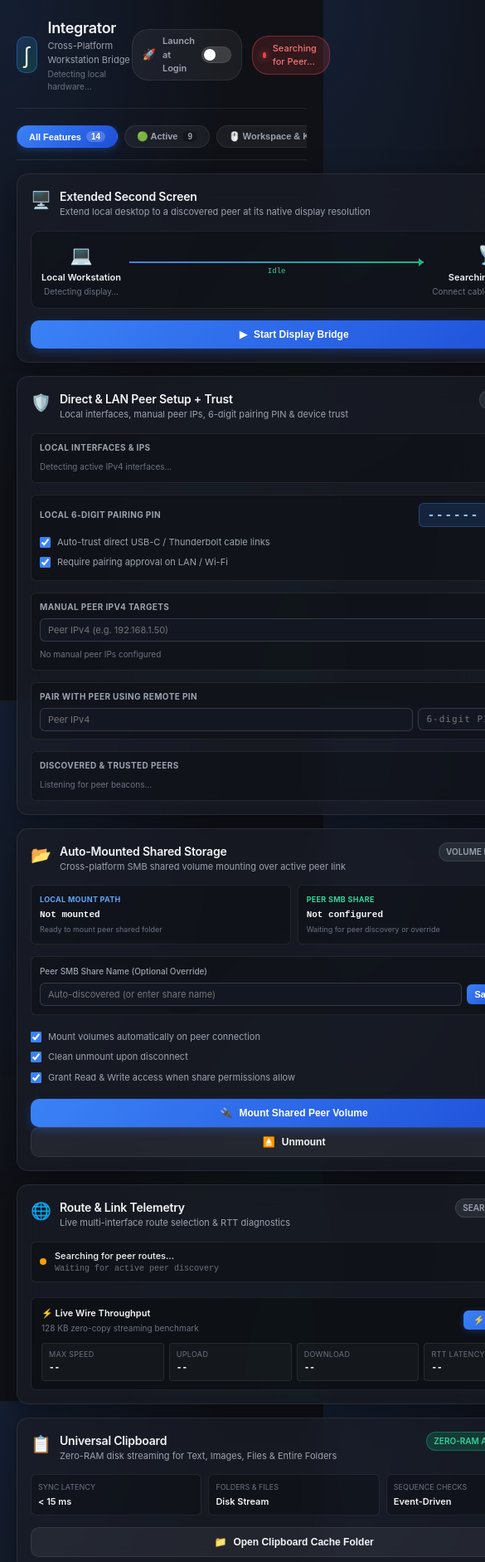
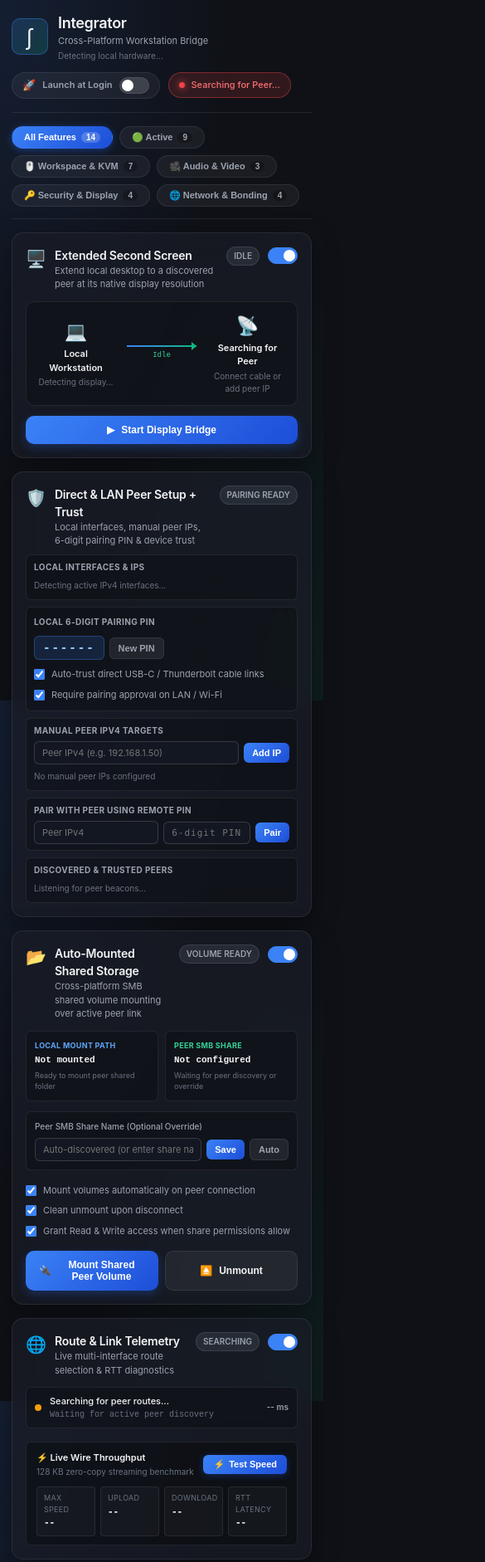
Before and after one commit to Manveer-Singh-99/Integrator, a plain HTML site: page app/ui/index.html in a window 390 px wide. Shown: the top 1882 px of the page at 83% size, 585 px wide, since content can reach past the window. Drawn offline with Linux system fonts and the light colour scheme.

Commit message:
fix(ui): resolve 2-column grid horizontal overflow, card scaling, and custom dark scrollbars

```diff
--- a/app/tauri.conf.json
+++ b/app/tauri.conf.json
@@ -11,9 +11,9 @@
       {
         "title": "Integrator",
         "label": "main",
-        "width": 980,
-        "height": 740,
-        "minWidth": 780,
+        "width": 1120,
+        "height": 780,
+        "minWidth": 760,
         "minHeight": 560,
         "resizable": true,
         "fullscreen": false,
--- a/app/ui/app.js
+++ b/app/ui/app.js
@@ -939,10 +939,12 @@ async function updateStatus() {
 
     if (tbStateBadge && btnTb && btnTbLabel) {
       if (!status.has_touch_bar) {
-        setCardPill(tbStateBadge, 'Not detected on this Mac', 'pill-idle');
+        const isMacLocal = (status.local_os || '').toLowerCase() === 'macos';
+        const unsupportedLabel = isMacLocal ? 'Not detected on this Mac' : 'macOS Touch Bar Only';
+        setCardPill(tbStateBadge, unsupportedLabel, 'pill-idle');
         btnTb.className = 'btn btn-primary';
         btnTb.disabled = true;
-        btnTbLabel.textContent = 'Not detected on this Mac';
+        btnTbLabel.textContent = unsupportedLabel;
         if (chkTbScope) chkTbScope.disabled = true;
         if (chkTbGlass) chkTbGlass.disabled = true;
       } else {
--- a/app/ui/style.css
+++ b/app/ui/style.css
@@ -35,6 +35,26 @@ select,
   -webkit-user-select: text;
 }
 
+/* Custom Dark Scrollbars (macOS WebKit & Windows WebView2) */
+::-webkit-scrollbar {
+  width: 6px;
+  height: 6px;
+}
+
+::-webkit-scrollbar-track {
+  background: rgba(0, 0, 0, 0.2);
+  border-radius: 4px;
+}
+
+::-webkit-scrollbar-thumb {
+  background: rgba(255, 255, 255, 0.16);
+  border-radius: 4px;
+}
+
+::-webkit-scrollbar-thumb:hover {
+  background: rgba(255, 255, 255, 0.28);
+}
+
 body {
   font-family: var(--font-family);
   background-color: var(--bg-primary);
@@ -53,8 +73,9 @@ body {
   display: flex;
   flex-direction: column;
   min-height: 100vh;
-  padding: 20px;
-  max-width: 960px;
+  width: 100%;
+  max-width: 1440px;
+  padding: clamp(14px, 2vw, 24px);
   margin: 0 auto;
 }
 
@@ -63,21 +84,31 @@ body {
   display: flex;
   justify-content: space-between;
   align-items: center;
-  padding-bottom: 18px;
+  flex-wrap: wrap;
+  gap: 12px;
+  padding-bottom: 16px;
   border-bottom: 1px solid var(--border-color);
-  margin-bottom: 20px;
+  margin-bottom: 16px;
 }
 
 .header-left {
   display: flex;
   align-items: center;
   gap: 12px;
+  min-width: 0;
+  flex: 1 1 280px;
+}
+
+.title-group {
+  min-width: 0;
 }
 
 .header-right {
   display: flex;
   align-items: center;
-  gap: 12px;
+  flex-wrap: wrap;
+  justify-content: flex-end;
+  gap: 10px;
 }
 
 .autostart-pill-group {
@@ -135,8 +166,9 @@ body {
 }
 
 .badge {
-  display: flex;
-  align-items: center;
+  display: inline-flex;
+  align-items: center;
+  flex-wrap: wrap;
   gap: 8px;
   padding: 6px 12px;
   border-radius: 20px;
@@ -145,6 +177,7 @@ body {
   background: rgba(16, 185, 129, 0.12);
   border: 1px solid rgba(16, 185, 129, 0.3);
   color: #34d399;
+  max-width: 100%;
 }
 
 .badge.badge-disconnected {
@@ -194,7 +227,8 @@ body {
   background: rgba(59, 130, 246, 0.2);
   border: 1px solid rgba(59, 130, 246, 0.4);
   color: #60a5fa;
-  margin-left: 4px;
+  margin-left: 2px;
+  white-space: nowrap;
 }
 
 @keyframes pulse {
@@ -206,9 +240,10 @@ body {
 /* Grid Layout */
 .grid {
   display: grid;
-  grid-template-columns: 1fr 1fr;
+  grid-template-columns: minmax(0, 1fr) minmax(0, 1fr);
   gap: 16px;
   flex: 1;
+  width: 100%;
 }
 
 /* Card Styles */
@@ -221,7 +256,10 @@ body {
   padding: 16px;
   display: flex;
   flex-direction: column;
-  gap: 14px;
+  gap: 12px;
+  min-width: 0;
+  max-width: 100%;
+  overflow: hidden;
   box-shadow: var(--glass-shadow);
   transition: all 0.2s ease;
 }
@@ -274,6 +312,24 @@ body {
 .card-title-group {
   display: flex;
   gap: 10px;
+  min-width: 0;
+  flex: 1;
+}
+
+.card-title-group > div {
+  min-width: 0;
+}
+
+.card-actions {
+  display: flex;
+  flex-wrap: wrap;
+  gap: 8px;
+  margin-top: auto;
+}
+
+.card-actions .btn {
+  flex: 1 1 160px;
+  min-width: 0;
 }
 
 .card-icon {
@@ -316,10 +372,12 @@ body {
   display: flex;
   align-items: center;
   justify-content: space-between;
+  gap: 8px;
   background: rgba(0, 0, 0, 0.25);
   border: 1px solid var(--border-color);
   border-radius: var(--radius-md);
   padding: 12px;
+  min-width: 0;
 }
 
 .device {
@@ -328,6 +386,8 @@ body {
   align-items: center;
   gap: 2px;
   text-align: center;
+  flex: 1 1 0;
+  min-width: 0;
 }
 
 .device-icon {
@@ -337,11 +397,15 @@ body {
 .device-name {
   font-size: 11px;
   font-weight: 600;
+  overflow-wrap: anywhere;
+  word-break: break-word;
 }
 
 .device-role {
   font-size: 10px;
   color: var(--text-muted);
+  overflow-wrap: anywhere;
+  word-break: break-word;
 }
 
 .stream-arrow {
@@ -349,8 +413,9 @@ body {
   flex-direction: column;
   align-items: center;
   gap: 4px;
-  flex: 1;
-  padding: 0 10px;
+  flex: 0 0 96px;
+  min-width: 72px;
+  padding: 0 6px;
 }
 
 .arrow-line {
@@ -381,7 +446,7 @@ body {
 /* Stats */
 .stats-row {
   display: grid;
-  grid-template-columns: repeat(3, 1fr);
+  grid-template-columns: repeat(3, minmax(0, 1fr));
   gap: 8px;
 }
 
@@ -631,8 +696,9 @@ body {
   color: #ffffff;
   cursor: pointer;
   transition: all 0.15s ease;
-  margin-left: 6px;
+  margin-left: 4px;
   outline: none;
+  white-space: nowrap;
 }
 
 .btn-quick-speedtest:hover {
@@ -716,7 +782,7 @@ body {
 
 .speedtest-results {
   display: grid;
-  grid-template-columns: repeat(4, 1fr);
+  grid-template-columns: repeat(4, minmax(0, 1fr));
   gap: 6px;
 }
 
@@ -728,6 +794,7 @@ body {
   display: flex;
   flex-direction: column;
   gap: 2px;
+  min-width: 0;
 }
 
 .speedtest-cell-label {
@@ -762,12 +829,11 @@ body {
 .filter-tabs {
   display: flex;
   align-items: center;
+  flex-wrap: wrap;
   gap: 8px;
-  overflow-x: auto;
   padding-bottom: 14px;
   margin-bottom: 16px;
   border-bottom: 1px solid var(--border-color);
-  scrollbar-width: none;
 }
 
 .filter-tabs::-webkit-scrollbar {
@@ -1034,7 +1100,7 @@ body {
 /* Feature 5: Mount Routes */
 .mount-routes-grid {
   display: grid;
-  grid-template-columns: 1fr 1fr;
+  grid-template-columns: minmax(0, 1fr) minmax(0, 1fr);
   gap: 8px;
 }
 
@@ -1046,6 +1112,7 @@ body {
   display: flex;
   flex-direction: column;
   gap: 3px;
+  min-width: 0;
 }
 
 .mount-badge {
@@ -1063,11 +1130,15 @@ body {
   font-weight: 700;
   font-family: monospace;
   color: var(--text-primary);
+  overflow-wrap: anywhere;
+  word-break: break-word;
 }
 
 .mount-sub {
   font-size: 9px;
   color: var(--text-muted);
+  overflow-wrap: anywhere;
+  word-break: break-word;
 }
 
 /* Feature 6: Touch ID Biometrics */
@@ -1186,7 +1257,7 @@ body {
 /* Feature 9: Audio Topology */
 .audio-topology-grid {
   display: grid;
-  grid-template-columns: repeat(3, 1fr);
+  grid-template-columns: repeat(3, minmax(0, 1fr));
   gap: 8px;
 }
 
@@ -1198,6 +1269,7 @@ body {
   display: flex;
   flex-direction: column;
   gap: 3px;
+  min-width: 0;
   cursor: pointer;
   transition: all 0.15s ease;
 }
@@ -1222,12 +1294,13 @@ body {
   background: #000000;
   border: 1px solid #2a2a2a;
   border-radius: 8px;
-  padding: 8px 12px;
-  display: flex;
-  align-items: center;
-  justify-content: space-between;
+  padding: 8px 10px;
+  display: flex;
+  align-items: center;
+  flex-wrap: wrap;
   gap: 6px;
-  overflow-x: auto;
+  max-width: 100%;
+  min-width: 0;
   box-shadow: inset 0 0 12px rgba(0, 0, 0, 0.8), 0 2px 8px rgba(0, 0, 0, 0.4);
 }
 
@@ -1410,7 +1483,9 @@ body {
 .input-action-row {
   display: flex;
   align-items: center;
+  flex-wrap: wrap;
   gap: 6px;
+  min-width: 0;
 }
 
 .gpu-note {
@@ -1426,14 +1501,18 @@ body {
 }
 
 /* Direct & LAN Peer Setup + Trust Panel */
+.peer-setup-card {
+  gap: 8px;
+}
+
 .peer-setup-section {
   display: flex;
   flex-direction: column;
-  gap: 6px;
+  gap: 5px;
   background: rgba(0, 0, 0, 0.25);
   border: 1px solid var(--border-color);
   border-radius: var(--radius-sm);
-  padding: 9px 10px;
+  padding: 7px 9px;
 }
 
 .peer-section-header {
@@ -1455,8 +1534,8 @@ body {
 .peer-list {
   display: flex;
   flex-direction: column;
-  gap: 5px;
-  max-height: 120px;
+  gap: 4px;
+  max-height: 82px;
   overflow-y: auto;
 }
 
@@ -1464,12 +1543,14 @@ body {
   display: flex;
   align-items: center;
   justify-content: space-between;
-  gap: 8px;
+  flex-wrap: wrap;
+  gap: 6px 8px;
   font-size: 10px;
   padding: 4px 6px;
   border-radius: 4px;
   background: rgba(255, 255, 255, 0.03);
   border: 1px solid rgba(255, 255, 255, 0.05);
+  min-width: 0;
 }
 
 .interface-name {
@@ -1478,6 +1559,8 @@ body {
   overflow: hidden;
   text-overflow: ellipsis;
   white-space: nowrap;
+  min-width: 0;
+  flex: 1 1 130px;
 }
 
 .interface-meta {
@@ -1490,6 +1573,7 @@ body {
   display: flex;
   align-items: center;
   justify-content: space-between;
+  flex-wrap: wrap;
   gap: 8px;
 }
 
@@ -1554,6 +1638,7 @@ body {
   align-items: center;
   justify-content: space-between;
   gap: 6px;
+  min-width: 0;
 }
 
 .peer-item-name {
@@ -1563,12 +1648,16 @@ body {
   overflow: hidden;
   text-overflow: ellipsis;
   white-space: nowrap;
+  min-width: 0;
+  flex: 1;
 }
 
 .peer-item-meta {
   font-size: 10px;
   color: var(--text-muted);
   font-family: ui-monospace, Menlo, Monaco, monospace;
+  overflow-wrap: anywhere;
+  word-break: break-word;
 }
 
 .peer-item-actions {
@@ -1620,7 +1709,9 @@ body {
 }
 
 .pair-pin-input {
-  max-width: 110px;
+  max-width: 105px;
+  min-width: 85px;
+  flex: 0 1 105px;
   font-family: ui-monospace, Menlo, Monaco, monospace;
   letter-spacing: 1px;
 }
@@ -1630,8 +1721,8 @@ body {
   border-color: rgba(16, 185, 129, 0.3);
 }
 
-@media (max-width: 760px) {
+@media (max-width: 840px) {
   .grid {
-    grid-template-columns: 1fr;
+    grid-template-columns: minmax(0, 1fr);
   }
 }
```
